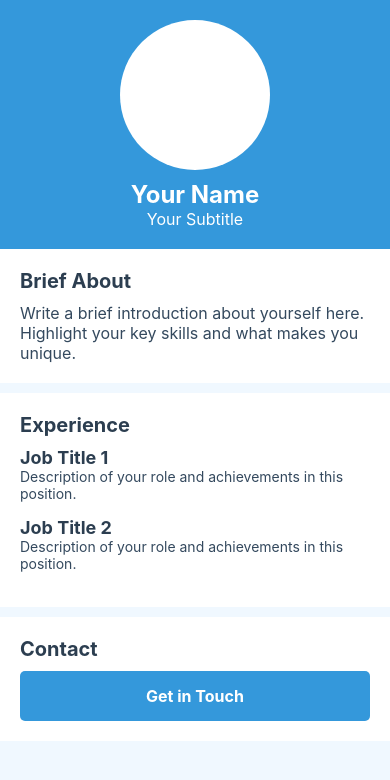
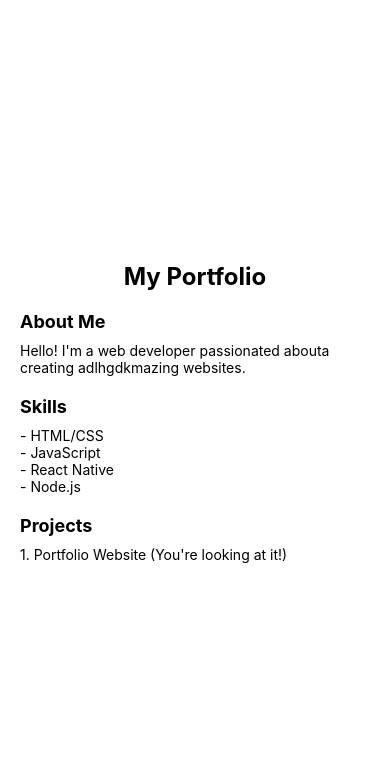
Before and after one commit to 256-katendechris-256/_GROUP_BSE_25_1, a React Native app: screen / in a window 390 px wide. Shown: the top 780 px of the page. Built offline with nearby package versions, Linux system fonts and the light colour scheme.

Commit message:
working on the portifolio website 0

```diff
--- a/App.js
+++ b/App.js
@@ -1,45 +1,24 @@
 import React from 'react';
-import { StyleSheet, Text, View, ScrollView, TouchableOpacity } from 'react-native';
-import { StatusBar } from 'expo-status-bar';
+import { StyleSheet, Text, View, ScrollView } from 'react-native';
 
 export default function App() {
   return (
-    <ScrollView style={styles.container}>
-      <StatusBar style="auto" />
-      <View style={styles.header}>
-        <View style={styles.profileImage} />
-        <Text style={styles.name}>Your Name</Text>
-        <Text style={styles.subtitle}>Your Subtitle</Text>
+    <ScrollView contentContainerStyle={styles.container}>
+      <Text style={styles.title}>My Portfolio</Text>
+      <View style={styles.section}>
+        <Text style={styles.sectionTitle}>About Me</Text>
+        <Text>Hello! I'm a web developer passionated abouta creating adlhgdkmazing websites.</Text>
       </View>
-
       <View style={styles.section}>
-        <Text style={styles.sectionTitle}>Brief About</Text>
-        <Text style={styles.sectionContent}>
-          Write a brief introduction about yourself here. Highlight your key skills and what makes you unique.
-        </Text>
+        <Text style={styles.sectionTitle}>Skills</Text>
+        <Text>- HTML/CSS</Text>
+        <Text>- JavaScript</Text>
+        <Text>- React Native</Text>
+        <Text>- Node.js</Text>
       </View>
-
       <View style={styles.section}>
-        <Text style={styles.sectionTitle}>Experience</Text>
-        <View style={styles.experienceItem}>
-          <Text style={styles.experienceTitle}>Job Title 1</Text>
-          <Text style={styles.experienceDescription}>
-            Description of your role and achievements in this position.
-          </Text>
-        </View>
-        <View style={styles.experienceItem}>
-          <Text style={styles.experienceTitle}>Job Title 2</Text>
-          <Text style={styles.experienceDescription}>
-            Description of your role and achievements in this position.
-          </Text>
-        </View>
-      </View>
-
-      <View style={styles.section}>
-        <Text style={styles.sectionTitle}>Contact</Text>
-        <TouchableOpacity style={styles.contactButton}>
-          <Text style={styles.contactButtonText}>Get in Touch</Text>
-        </TouchableOpacity>
+        <Text style={styles.sectionTitle}>Projects</Text>
+        <Text>1. Portfolio Website (You're looking at it!)</Text>
       </View>
     </ScrollView>
   );
@@ -48,65 +27,23 @@ export default function App() {
 const styles = StyleSheet.create({
   container: {
     flex: 1,
-    backgroundColor: '#f0f8ff',
+    backgroundColor: '#fff',
+    alignItems: 'center',
+    justifyContent: 'center',
+    padding: 20,
   },
-  header: {
-    alignItems: 'center',
-    padding: 20,
-    backgroundColor: '#3498db',
+  title: {
+    fontSize: 24,
+    fontWeight: 'bold',
+    marginBottom: 20,
   },
-  profileImage: {
-    width: 150,
-    height: 150,
-    borderRadius: 75,
-    backgroundColor: '#ffffff',
+  section: {
+    marginBottom: 20,
+    width: '100%',
+  },
+  sectionTitle: {
+    fontSize: 18,
+    fontWeight: 'bold',
     marginBottom: 10,
   },
-  name: {
-    fontSize: 24,
-    fontWeight: 'bold',
-    color: '#ffffff',
-  },
-  subtitle: {
-    fontSize: 16,
-    color: '#ffffff',
-  },
-  section: {
-    padding: 20,
-    backgroundColor: '#ffffff',
-    marginBottom: 10,
-  },
-  sectionTitle: {
-    fontSize: 20,
-    fontWeight: 'bold',
-    marginBottom: 10,
-    color: '#2c3e50',
-  },
-  sectionContent: {
-    fontSize: 16,
-    color: '#34495e',
-  },
-  experienceItem: {
-    marginBottom: 15,
-  },
-  experienceTitle: {
-    fontSize: 18,
-    fontWeight: 'bold',
-    color: '#2c3e50',
-  },
-  experienceDescription: {
-    fontSize: 14,
-    color: '#34495e',
-  },
-  contactButton: {
-    backgroundColor: '#3498db',
-    padding: 15,
-    borderRadius: 5,
-    alignItems: 'center',
-  },
-  contactButtonText: {
-    color: '#ffffff',
-    fontSize: 16,
-    fontWeight: 'bold',
-  },
 });
```
